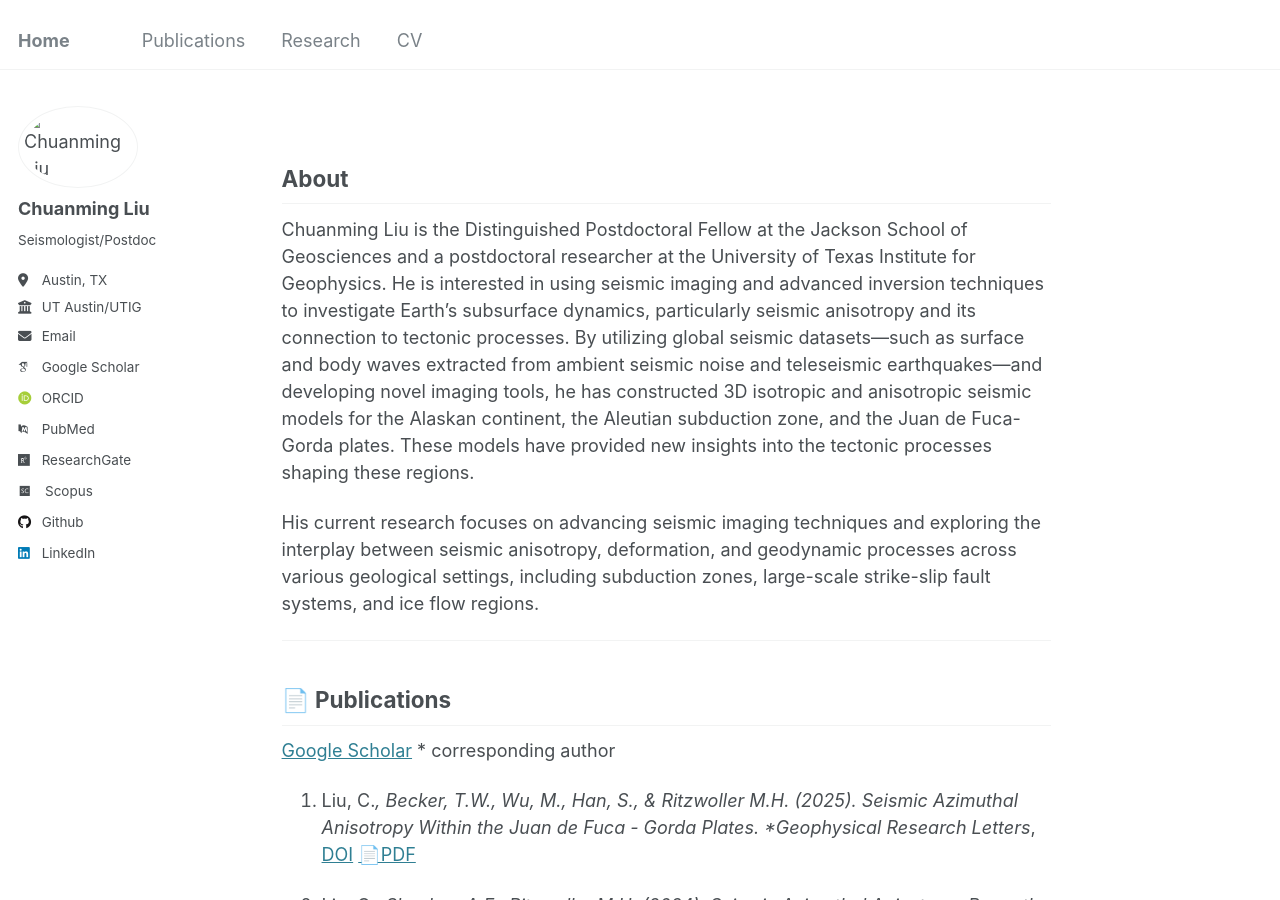
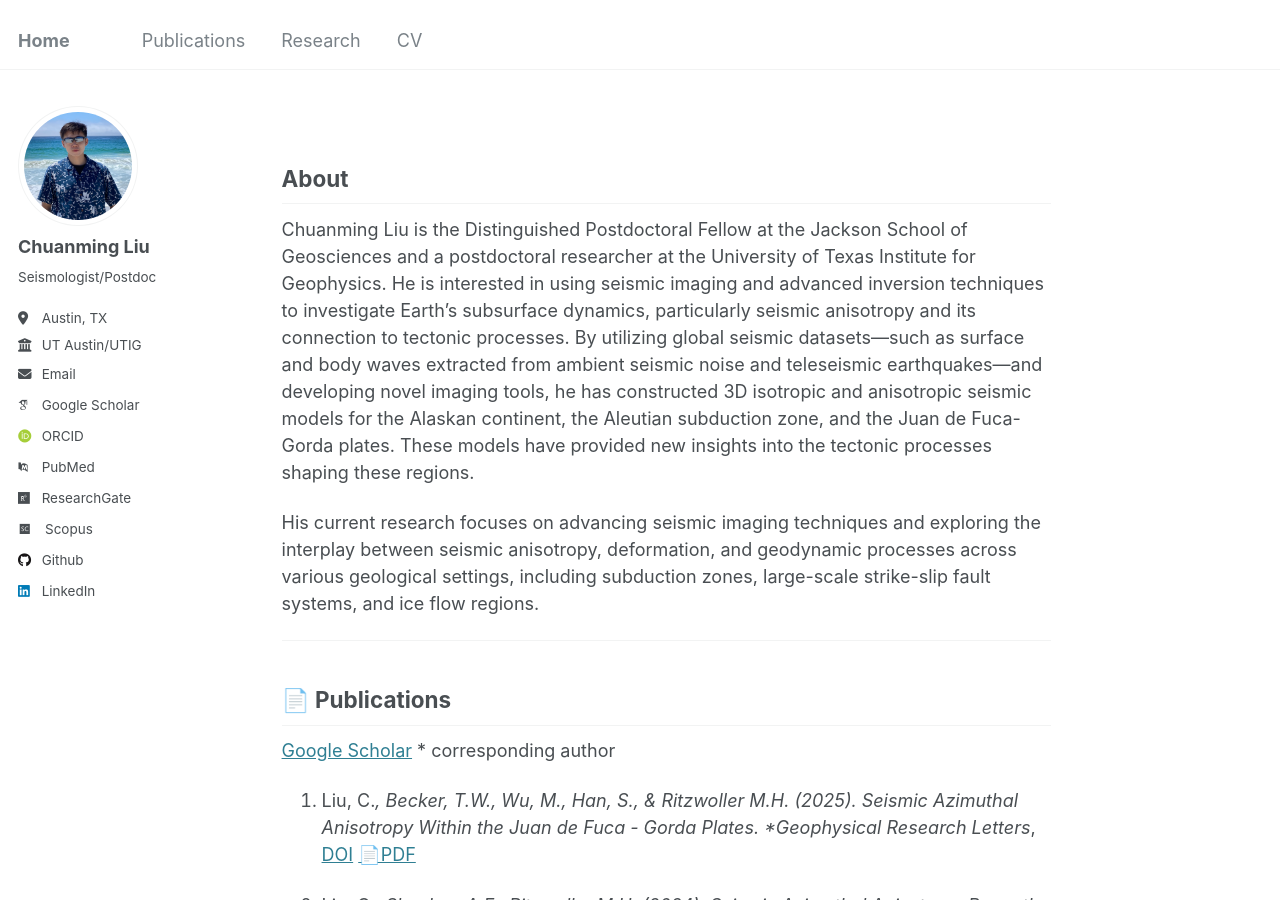
Before and after one commit to Chuanming-Liu/Chuanming-Liu.github.io, a Jekyll site: the page built from _pages/about.md, in a window 1280 px wide and 900 px high. Built offline with Jekyll 4.4.1, drawn with Linux system fonts in a browser that asks for light colours; some web fonts are replaced.

Commit message:
Fixed duplicate /images/ path issue in avatar

```diff
--- a/_includes/author-profile.html
+++ b/_includes/author-profile.html
@@ -10,7 +10,9 @@
     {% if author.avatar contains "://" %}
     	<img src="{{ author.avatar }}" alt="{{ author.name }}">
     {% else %}
-    	<img src="{{ author.avatar | prepend: "/images/" | prepend: base_path }}" class="author__avatar" alt="{{ author.name }}">
+    	<!-- <img src="{{ author.avatar | prepend: "/images/" | prepend: base_path }}" class="author__avatar" alt="{{ author.name }}"> -->
+      <img src="{{ author.avatar | prepend: base_path }}" class="author__avatar" alt="{{ author.name }}">
+
     {% endif %}
   </div>
 
```
